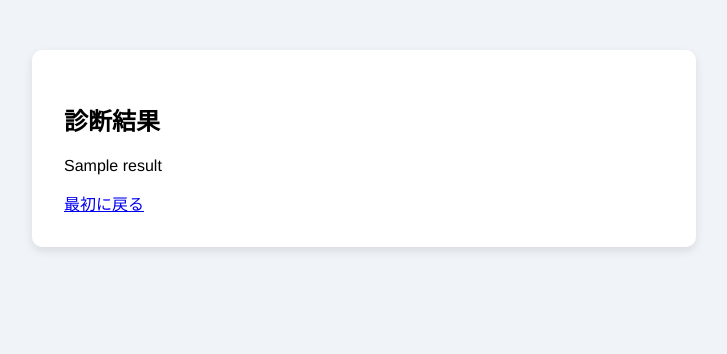
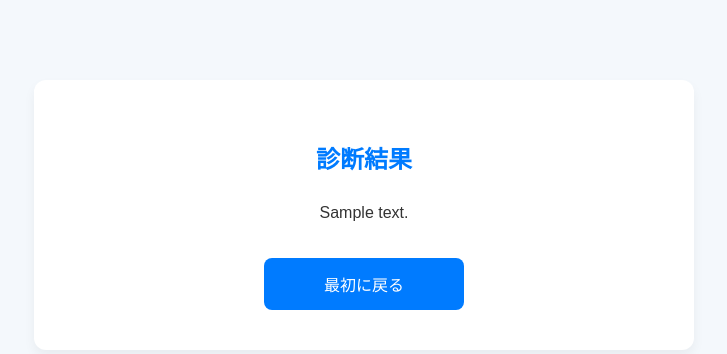
Before and after one commit to nanahoshitennto/bagtorio-aid, a Flask app: template templates/result.html in a window 1280 px wide. Shown: the top 354 px of the page, without its empty margins (276-1003 px from the left). Run offline with Flask 3, Linux system fonts and the light colour scheme; the template is opened without the code that fills it: most values are stand-ins (such as "Sample title", 1, 10 or a date in 2020).

Commit message:
initial commit

```diff
--- a/app.py
+++ b/app.py
@@ -3,6 +3,7 @@ import json
 
 app = Flask(__name__)
 
+# 質問読み込み
 with open("questions.json", encoding="utf-8") as f:
     questions = json.load(f)
 
@@ -22,7 +23,9 @@ def question(qid):
         return "質問が見つかりません", 404
 
     if "result" in current:
-        return render_template("result.html", result=current["result"])
+        # resultが指定された場合はテンプレートへメッセージを渡す
+        result_message = current["result"]
+        return render_template("result.html", result_message=result_message)
 
     return render_template("question.html", qid=qid, question=current["question"], options=current["options"])
 
--- a/questions.json
+++ b/questions.json
@@ -46,7 +46,7 @@
     "result": "既に脱毛経験がある方には、継続または必要に応じた部位追加をおすすめします。"
   },
   "beard_recommend": {
-    "result": "ヒゲ脱毛にはYAGレーザーを含む医療脱毛が有効です。10回以上で効果が期待できます。"
+    "result": "ヒゲ脱毛にはYAGレーザーを含む医療脱毛が有効です。<br>10回以上で効果が期待できます。"
   },
   "end_beard": {
     "result": "髭のお悩みには個人差がありますので、医師とご相談ください。"
@@ -69,10 +69,10 @@
     ]
   },
   "body_recommend": {
-    "result": "男性の体毛脱毛にはアレキサンドライトレーザーを使用し、安全かつ効果的に施術できます。"
+    "result": "男性の体毛脱毛にはアレキサンドライトレーザーを使用し、<br>安全かつ効果的に施術できます。"
   },
   "body_vio": {
-    "result": "VIOやお尻の脱毛にも対応しています。痛みが心配な方には麻酔クリームを使用します。"
+    "result": "VIOやお尻の脱毛にも対応しています。<br>痛みが心配な方には麻酔クリームを使用します。"
   },
   "price_info": {
     "question": "知りたい脱毛料金の部位を選んでください。",
@@ -92,12 +92,12 @@
     ]
   },
   "price_beard": {
-    "result": "【ヒゲ脱毛】5回：52,800円（税込）、10回：99,000円（税込）。単回：11,000円。"
+    "result": "【ヒゲ脱毛】5回：52,800円（税込）、10回：99,000円（税込）。<br>単回：11,000円。"
   },
   "price_body": {
-    "result": "【体の脱毛】部位により異なります（例：胸部1回8,800円〜）。詳しくは公式HPへ。"
+    "result": "【体の脱毛】部位により異なります（例：胸部1回8,800円〜）。<br>詳しくは公式HPへ。"
   },
   "price_vio": {
-    "result": "【VIO脱毛】1回：16,500円、5回：66,000円（税込）。詳細は無料カウンセリングへ。"
+    "result": "【VIO脱毛】1回：16,500円、5回：66,000円（税込）。<br>詳細は無料カウンセリングへ。"
   }
 }
--- a/static/style.css
+++ b/static/style.css
@@ -1,32 +1,47 @@
-body {
-    font-family: 'Helvetica', sans-serif;
-    background-color: #f0f4f8;
-    margin: 0;
-    padding: 0;
+.result-body {
+  background-color: #f8f8f8;
+  font-family: 'Helvetica Neue', sans-serif;
+  color: #333;
+  display: flex;
+  justify-content: center;
+  align-items: center;
+  padding: 40px;
+  min-height: 100vh;
 }
 
-.chat-box {
-    background-color: #fff;
-    max-width: 600px;
-    margin: 50px auto;
-    padding: 2em;
-    border-radius: 10px;
-    box-shadow: 0 4px 10px rgba(0, 0, 0, 0.1);
+.result-container {
+  background-color: #ffffff;
+  border: 1px solid #ddd;
+  border-radius: 12px;
+  padding: 40px;
+  max-width: 600px;
+  width: 100%;
+  box-shadow: 0 4px 12px rgba(0, 0, 0, 0.05);
+  text-align: center;
 }
 
-button {
-    display: block;
-    width: 100%;
-    margin: 10px 0;
-    padding: 1em;
-    font-size: 1.1em;
-    background-color: #007bff;
-    color: white;
-    border: none;
-    border-radius: 8px;
-    cursor: pointer;
+.result-box {
+  background-color: #eaf7ea;
+  border: 2px dashed #77cc77;
+  padding: 30px;
+  margin: 20px 0;
+  font-size: 1.2rem;
+  line-height: 1.6;
+  border-radius: 10px;
 }
 
-button:hover {
-    background-color: #0056b3;
+.back-button {
+  display: inline-block;
+  margin-top: 20px;
+  padding: 12px 24px;
+  background-color: #77cc77;
+  color: #fff;
+  text-decoration: none;
+  border-radius: 8px;
+  font-weight: bold;
+  transition: background-color 0.3s;
 }
+
+.back-button:hover {
+  background-color: #5daa5d;
+}
--- a/templates/result.html
+++ b/templates/result.html
@@ -3,13 +3,58 @@
 <head>
     <meta charset="UTF-8">
     <title>診断結果</title>
-    <link rel="stylesheet" href="{{ url_for('static', filename='style.css') }}">
+    <style>
+        body {
+            font-family: 'Arial', sans-serif;
+            background-color: #f4f8fc;
+            margin: 0;
+            padding: 0;
+        }
+        .container {
+            max-width: 600px;
+            background-color: white;
+            margin: 80px auto;
+            padding: 40px 30px;
+            border-radius: 12px;
+            box-shadow: 0 6px 12px rgba(0, 0, 0, 0.05);
+            text-align: center;
+        }
+        h2 {
+            color: #007bff;
+            font-size: 24px;
+            margin-bottom: 24px;
+        }
+        .message {
+            font-size: 16px;
+            color: #333;
+            line-height: 1.8;
+            word-break: break-word;
+            white-space: normal;
+            margin-bottom: 30px;
+        }
+        .back-button {
+            background-color: #007bff;
+            color: white;
+            padding: 14px 0;
+            width: 200px;
+            display: block;
+            margin: 0 auto;
+            border: none;
+            border-radius: 8px;
+            font-size: 16px;
+            text-decoration: none;
+            transition: background-color 0.3s;
+        }
+        .back-button:hover {
+            background-color: #0056b3;
+        }
+    </style>
 </head>
 <body>
-    <div class="chat-box">
+    <div class="container">
         <h2>診断結果</h2>
-        <p>{{ result }}</p>
-        <a href="{{ url_for('index') }}">最初に戻る</a>
+        <div class="message">{{ result_message|safe }}</div>
+        <a class="back-button" href="{{ url_for('index') }}">最初に戻る</a>
     </div>
 </body>
 </html>
```
Also changed, not shown: templates/question.html (+45 -7 lines), 1 other file.
